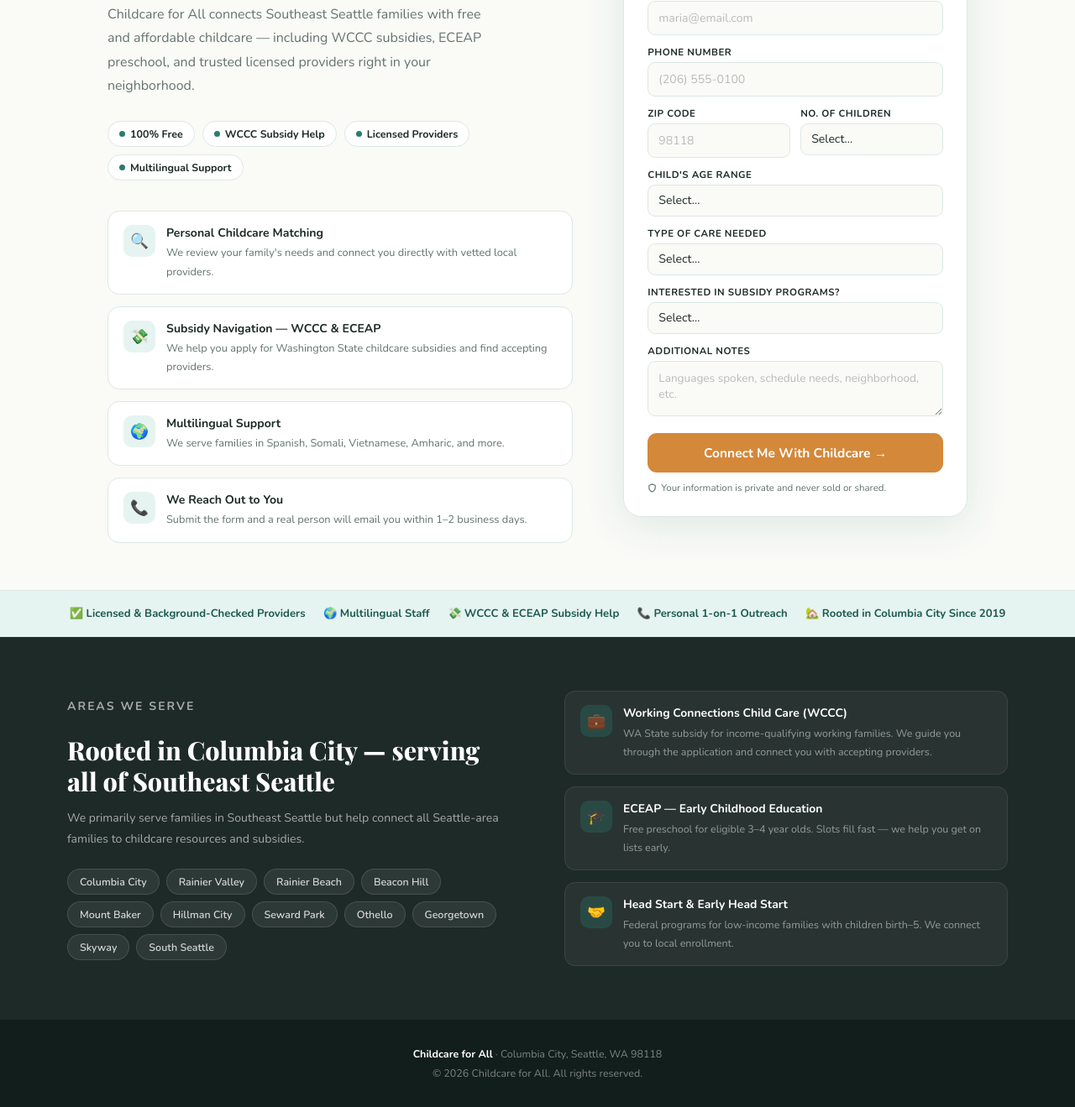
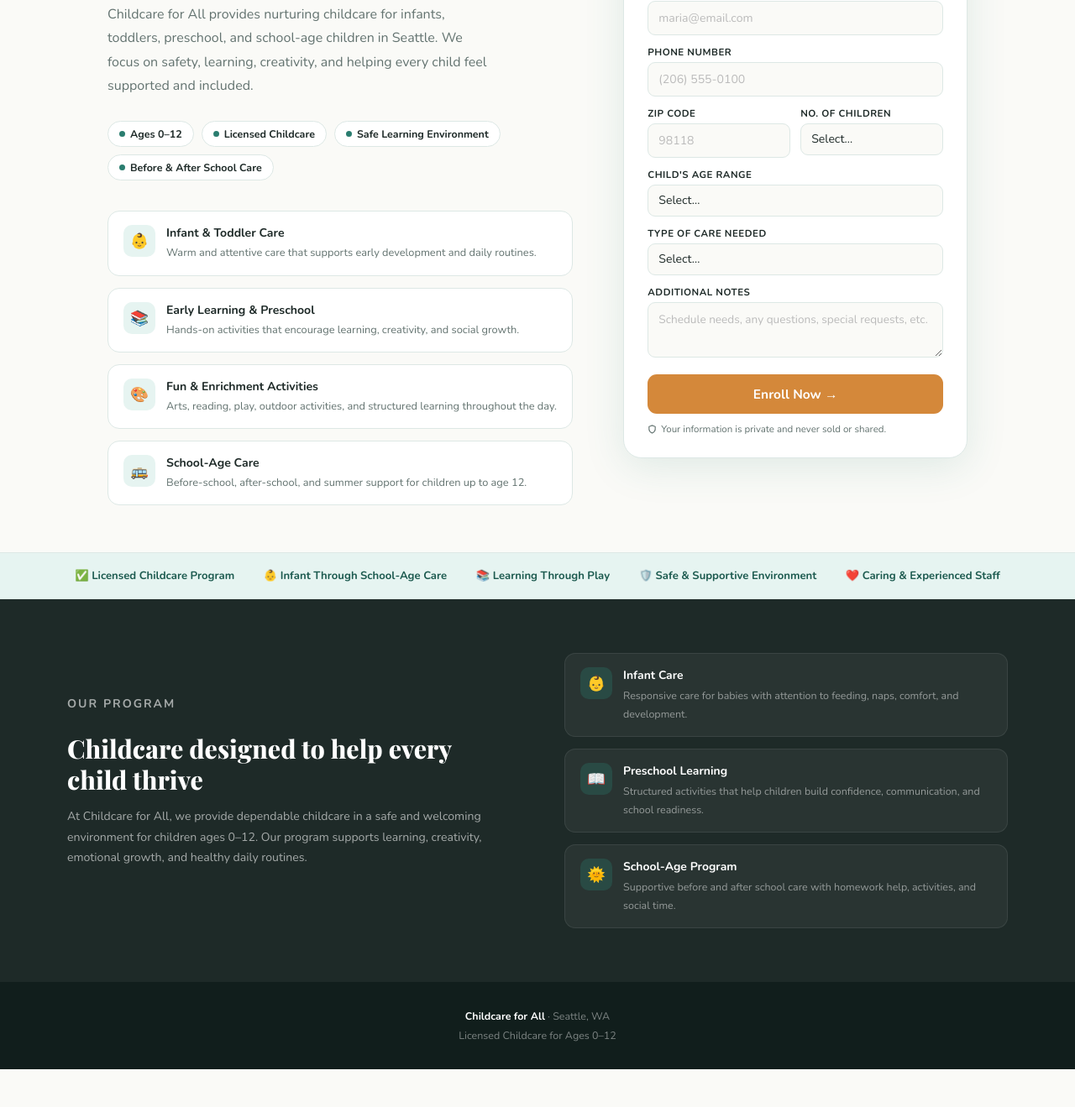
Before and after one commit to barisohussein/barisohussein, a website: page docs/childcare.html in a window 1280 px wide. Shown: the part 402-1721 px from the top of the page at 84% size. After the commit the page ends 1676 px from the top, so only its background shows below. Drawn offline with nearby package versions, Linux system fonts and the light colour scheme; a web font is replaced by a local one.

Commit message:
Update childcare.html

```diff
--- a/docs/childcare.html
+++ b/docs/childcare.html
@@ -3,22 +3,22 @@
 <head>
   <meta charset="UTF-8" />
   <meta name="viewport" content="width=device-width, initial-scale=1.0"/>
-  <title>Childcare for All | Affordable Childcare in Columbia City, Seattle</title>
-  <meta name="description" content="Childcare for All connects Columbia City and Southeast Seattle families with free and affordable childcare, WCCC subsidies, and trusted local providers. Submit your info — we'll reach out personally." />
-  <meta name="keywords" content="childcare Columbia City, affordable childcare Seattle, WCCC subsidy Seattle, free daycare Seattle, preschool Southeast Seattle, childcare near me Seattle" />
+  <title>Childcare for All | Licensed Childcare in Seattle, Ages 0–12</title>
+  <meta name="description" content="Childcare for All provides safe, nurturing childcare for children ages 0–12 in Seattle. Infant, toddler, preschool, and school-age care in a licensed, loving environment." />
+  <meta name="keywords" content="childcare Seattle, licensed daycare Seattle, infant care Seattle, preschool Seattle, after school care Seattle, childcare ages 0-12" />
   <meta name="robots" content="index, follow" />
   <link rel="canonical" href="https://YOUR-USERNAME.github.io/childcare-for-all/" />
-  <meta property="og:title" content="Childcare for All | Columbia City, Seattle" />
-  <meta property="og:description" content="Free childcare matching for Southeast Seattle families. WCCC, ECEAP, and trusted local providers." />
+  <meta property="og:title" content="Childcare for All | Seattle, Washington" />
+  <meta property="og:description" content="Safe, nurturing licensed childcare for infants through school-age children in Seattle." />
   <meta property="og:type" content="website" />
 
   <!-- Local Business Schema for Google -->
   <script type="application/ld+json">
-  {"@context":"https://schema.org","@type":"LocalBusiness","name":"Childcare for All",
-   "description":"Connecting Southeast Seattle families with free and affordable childcare programs including WCCC subsidies and ECEAP.",
-   "address":{"@type":"PostalAddress","addressLocality":"Columbia City","addressRegion":"WA","postalCode":"98118","addressCountry":"US"},
-   "areaServed":["Columbia City","Rainier Valley","Rainier Beach","Beacon Hill","Mount Baker","South Seattle"],
-   "priceRange":"Free","serviceType":["Childcare Referral","WCCC Subsidy","ECEAP Enrollment"]}
+  {"@context":"https://schema.org","@type":"ChildCare","name":"Childcare for All",
+   "description":"Licensed childcare provider in Seattle serving children ages 0–12, including infant, toddler, preschool, and school-age programs.",
+   "address":{"@type":"PostalAddress","addressLocality":"Seattle","addressRegion":"WA","addressCountry":"US"},
+   "areaServed":["Seattle","Washington"],
+   "priceRange":"$$","serviceType":["Infant Care","Toddler Care","Preschool","School-Age Care","Before School Care","After School Care"]}
   </script>
 
   <!-- EmailJS SDK — sends email directly from browser using your Gmail -->
@@ -245,12 +245,6 @@
       font-size: 1.9rem; font-weight: 700; line-height: 1.2; margin-bottom: 14px;
     }
     .areas-wrap p { font-size: 0.88rem; line-height: 1.75; color: rgba(255,255,255,0.6); margin-bottom: 22px; }
-    .tag-cloud { display: flex; flex-wrap: wrap; gap: 8px; }
-    .area-tag {
-      background: rgba(255,255,255,0.07); border: 1px solid rgba(255,255,255,0.12);
-      color: rgba(255,255,255,0.8); font-size: 0.78rem; font-weight: 600;
-      padding: 6px 14px; border-radius: 100px;
-    }
     .subsidy-list { display: flex; flex-direction: column; gap: 14px; }
     .sub-item {
       background: rgba(255,255,255,0.05); border: 1px solid rgba(255,255,255,0.08);
@@ -287,58 +281,58 @@
 <body>
 
 <div class="topbar">
-  🌿 Free childcare matching service — Columbia City &amp; Southeast Seattle
+  🌿 Now enrolling ages 0–12 in Seattle
 </div>
 
 <nav>
   <div class="logo-wrap">
     <span class="logo-name">Childcare for All</span>
-    <span class="logo-loc">Columbia City · Seattle</span>
+    <span class="logo-loc">Seattle, Washington</span>
   </div>
-  <a href="#signup" class="nav-btn">Find Care Now</a>
+  <a href="#signup" class="nav-btn">Enroll Now</a>
 </nav>
 
 <!-- HERO -->
 <section class="hero-wrap">
   <div class="hero-left">
-    <div class="eyebrow">📍 Columbia City, Seattle</div>
-    <h1>Quality childcare<br/>should be <em>within reach</em><br/>for every family</h1>
+    <div class="eyebrow">Licensed Childcare • Ages 0–12</div>
+    <h1>Safe, loving childcare<br/>where children can <em>learn and grow</em></h1>
     <p class="hero-desc">
-      Childcare for All connects Southeast Seattle families with free and affordable childcare — including WCCC subsidies, ECEAP preschool, and trusted licensed providers right in your neighborhood.
+      Childcare for All provides nurturing childcare for infants, toddlers, preschool, and school-age children in Seattle. We focus on safety, learning, creativity, and helping every child feel supported and included.
     </p>
     <div class="badge-row">
-      <div class="badge"><div class="badge-dot"></div>100% Free</div>
-      <div class="badge"><div class="badge-dot"></div>WCCC Subsidy Help</div>
-      <div class="badge"><div class="badge-dot"></div>Licensed Providers</div>
-      <div class="badge"><div class="badge-dot"></div>Multilingual Support</div>
+      <div class="badge"><div class="badge-dot"></div>Ages 0–12</div>
+      <div class="badge"><div class="badge-dot"></div>Licensed Childcare</div>
+      <div class="badge"><div class="badge-dot"></div>Safe Learning Environment</div>
+      <div class="badge"><div class="badge-dot"></div>Before &amp; After School Care</div>
     </div>
     <div class="features">
       <div class="feature">
-        <div class="feat-icon">🔍</div>
+        <div class="feat-icon">👶</div>
         <div class="feat-text">
-          <strong>Personal Childcare Matching</strong>
-          <span>We review your family's needs and connect you directly with vetted local providers.</span>
+          <strong>Infant &amp; Toddler Care</strong>
+          <span>Warm and attentive care that supports early development and daily routines.</span>
         </div>
       </div>
       <div class="feature">
-        <div class="feat-icon">💸</div>
+        <div class="feat-icon">📚</div>
         <div class="feat-text">
-          <strong>Subsidy Navigation — WCCC &amp; ECEAP</strong>
-          <span>We help you apply for Washington State childcare subsidies and find accepting providers.</span>
+          <strong>Early Learning &amp; Preschool</strong>
+          <span>Hands-on activities that encourage learning, creativity, and social growth.</span>
         </div>
       </div>
       <div class="feature">
-        <div class="feat-icon">🌍</div>
+        <div class="feat-icon">🎨</div>
         <div class="feat-text">
-          <strong>Multilingual Support</strong>
-          <span>We serve families in Spanish, Somali, Vietnamese, Amharic, and more.</span>
+          <strong>Fun &amp; Enrichment Activities</strong>
+          <span>Arts, reading, play, outdoor activities, and structured learning throughout the day.</span>
         </div>
       </div>
       <div class="feature">
-        <div class="feat-icon">📞</div>
+        <div class="feat-icon">🚌</div>
         <div class="feat-text">
-          <strong>We Reach Out to You</strong>
-          <span>Submit the form and a real person will email you within 1–2 business days.</span>
+          <strong>School-Age Care</strong>
+          <span>Before-school, after-school, and summer support for children up to age 12.</span>
         </div>
       </div>
     </div>
@@ -347,8 +341,8 @@
   <!-- FORM -->
   <div class="form-card" id="signup">
     <div class="form-top">
-      <h2>Find Childcare Near You</h2>
-      <p>Submit your info — we'll personally reach out within 1–2 business days.</p>
+      <h2>Enroll Your Child Today</h2>
+      <p>Tell us about your childcare needs and we'll contact you soon.</p>
     </div>
     <div class="form-body">
       <div id="lead-form">
@@ -401,30 +395,20 @@
               <option value="">Select…</option>
               <option>Full-time daycare</option>
               <option>Part-time care</option>
+              <option>Before-school care</option>
               <option>After-school care</option>
-              <option>Drop-in / flexible</option>
-              <option>In-home nanny</option>
+              <option>Summer program</option>
               <option>Special needs support</option>
             </select>
           </div>
           <div>
-            <label for="subsidy">Interested in Subsidy Programs?</label>
-            <select id="subsidy">
-              <option value="">Select…</option>
-              <option>Yes — WCCC (Working Connections Child Care)</option>
-              <option>Yes — ECEAP (Early Childhood Education)</option>
-              <option>Yes — not sure which</option>
-              <option>No — looking for private pay</option>
-            </select>
-          </div>
-          <div>
             <label for="notes">Additional Notes</label>
-            <textarea id="notes" placeholder="Languages spoken, schedule needs, neighborhood, etc."></textarea>
+            <textarea id="notes" placeholder="Schedule needs, any questions, special requests, etc."></textarea>
           </div>
         </div>
 
         <button class="submit-btn" id="submit-btn" onclick="submitLead()">
-          Connect Me With Childcare →
+          Enroll Now →
         </button>
         <div class="status-bar" id="status-bar"></div>
         <p class="privacy">
@@ -435,8 +419,10 @@
 
       <div class="success-view" id="success-view">
         <div class="success-icon">🌿</div>
-        <h3>You're on our list!</h3>
-        <p>Thank you for reaching out to Childcare for All. Our team will contact you within 1–2 business days with childcare options matched to your family.</p>
+        <h3>Thank You!</h3>
+        <p>
+          We received your information and will contact you soon about enrollment availability and childcare options at Childcare for All.
+        </p>
       </div>
     </div>
   </div>
@@ -445,55 +431,44 @@
 <!-- TRUST BAR -->
 <div class="trust-bar">
   <div class="trust-inner">
-    <div class="trust-item">✅ Licensed &amp; Background-Checked Providers</div>
-    <div class="trust-item">🌍 Multilingual Staff</div>
-    <div class="trust-item">💸 WCCC &amp; ECEAP Subsidy Help</div>
-    <div class="trust-item">📞 Personal 1-on-1 Outreach</div>
-    <div class="trust-item">🏡 Rooted in Columbia City Since 2019</div>
+    <div class="trust-item">✅ Licensed Childcare Program</div>
+    <div class="trust-item">👶 Infant Through School-Age Care</div>
+    <div class="trust-item">📚 Learning Through Play</div>
+    <div class="trust-item">🛡️ Safe &amp; Supportive Environment</div>
+    <div class="trust-item">❤️ Caring &amp; Experienced Staff</div>
   </div>
 </div>
 
-<!-- AREAS -->
+<!-- PROGRAM SECTION -->
 <section class="areas-wrap">
   <div class="areas-inner">
     <div>
-      <p class="section-eye">Areas We Serve</p>
-      <h2>Rooted in Columbia City — serving all of Southeast Seattle</h2>
-      <p>We primarily serve families in Southeast Seattle but help connect all Seattle-area families to childcare resources and subsidies.</p>
-      <div class="tag-cloud">
-        <span class="area-tag">Columbia City</span>
-        <span class="area-tag">Rainier Valley</span>
-        <span class="area-tag">Rainier Beach</span>
-        <span class="area-tag">Beacon Hill</span>
-        <span class="area-tag">Mount Baker</span>
-        <span class="area-tag">Hillman City</span>
-        <span class="area-tag">Seward Park</span>
-        <span class="area-tag">Othello</span>
-        <span class="area-tag">Georgetown</span>
-        <span class="area-tag">Skyway</span>
-        <span class="area-tag">South Seattle</span>
-      </div>
+      <p class="section-eye">Our Program</p>
+      <h2>Childcare designed to help every child thrive</h2>
+      <p>
+        At Childcare for All, we provide dependable childcare in a safe and welcoming environment for children ages 0–12. Our program supports learning, creativity, emotional growth, and healthy daily routines.
+      </p>
     </div>
     <div class="subsidy-list">
       <div class="sub-item">
-        <div class="sub-icon">💼</div>
+        <div class="sub-icon">👶</div>
         <div>
-          <strong>Working Connections Child Care (WCCC)</strong>
-          <span>WA State subsidy for income-qualifying working families. We guide you through the application and connect you with accepting providers.</span>
+          <strong>Infant Care</strong>
+          <span>Responsive care for babies with attention to feeding, naps, comfort, and development.</span>
         </div>
       </div>
       <div class="sub-item">
-        <div class="sub-icon">🎓</div>
+        <div class="sub-icon">📖</div>
         <div>
-          <strong>ECEAP — Early Childhood Education</strong>
-          <span>Free preschool for eligible 3–4 year olds. Slots fill fast — we help you get on lists early.</span>
+          <strong>Preschool Learning</strong>
+          <span>Structured activities that help children build confidence, communication, and school readiness.</span>
         </div>
       </div>
       <div class="sub-item">
-        <div class="sub-icon">🤝</div>
+        <div class="sub-icon">🌞</div>
         <div>
-          <strong>Head Start &amp; Early Head Start</strong>
-          <span>Federal programs for low-income families with children birth–5. We connect you to local enrollment.</span>
+          <strong>School-Age Program</strong>
+          <span>Supportive before and after school care with homework help, activities, and social time.</span>
         </div>
       </div>
     </div>
@@ -501,44 +476,17 @@
 </section>
 
 <footer>
-  <strong>Childcare for All</strong> · Columbia City, Seattle, WA 98118<br/>
-  <span style="margin-top:6px;display:block;">© 2026 Childcare for All. All rights reserved.</span>
+  <strong>Childcare for All</strong> · Seattle, WA<br/>
+  <span style="margin-top:6px;display:block;">
+    Licensed Childcare for Ages 0–12
+  </span>
 </footer>
 
-<!-- ═══════════════════════════════════════════════════════════
-  EMAIL SETUP INSTRUCTIONS (read before going live):
-
-  1. Go to https://www.emailjs.com and create a FREE account
-  2. Click "Add New Service" → choose Gmail → connect your Gmail account
-     → copy your SERVICE ID (looks like: service_xxxxxxx)
-  3. Click "Email Templates" → Create Template → paste this in the template body:
-     ────────────────────────────────────────────────
-     New Lead — Childcare for All
-     Submitted: {{timestamp}}
-
-     Name:     {{first_name}} {{last_name}}
-     Email:    {{email}}
-     Phone:    {{phone}}
-     ZIP:      {{zip}}
-     Children: {{children}}
-     Age Range:{{age_range}}
-     Care Type:{{care_type}}
-     Subsidy:  {{subsidy}}
-     Notes:    {{notes}}
-
-     Reply directly: {{email}}
-     ────────────────────────────────────────────────
-     Set "To Email" = your Gmail address
-     Set "Reply To" = {{email}}
-     → copy your TEMPLATE ID (looks like: template_xxxxxxx)
-  4. Click "Account" → copy your PUBLIC KEY (looks like: aBcDeFgHiJk...)
-  5. Replace the 3 placeholder values below with your real IDs
-═══════════════════════════════════════════════════════════ -->
 <script>
   // ── PASTE YOUR EMAILJS CREDENTIALS HERE ──────────────────
-  const EMAILJS_PUBLIC_KEY  = 'R6Dtu6PObg07M0oxl';       // from Account page
-  const EMAILJS_SERVICE_ID  = 'service_wwwq9am';       // e.g. service_abc123
-  const EMAILJS_TEMPLATE_ID = 'template_czg9335';      // e.g. template_xyz789
+  const EMAILJS_PUBLIC_KEY  = 'R6Dtu6PObg07M0oxl';
+  const EMAILJS_SERVICE_ID  = 'service_wwwq9am';
+  const EMAILJS_TEMPLATE_ID = 'template_czg9335';
   // ─────────────────────────────────────────────────────────
 
   emailjs.init({ publicKey: EMAILJS_PUBLIC_KEY });
@@ -580,21 +528,19 @@
       children:   document.getElementById('children').value       || 'Not specified',
       age_range:  document.getElementById('age').value            || 'Not specified',
       care_type:  document.getElementById('caretype').value       || 'Not specified',
-      subsidy:    document.getElementById('subsidy').value        || 'Not specified',
       notes:      document.getElementById('notes').value.trim()   || 'None',
     };
 
     try {
       await emailjs.send(EMAILJS_SERVICE_ID, EMAILJS_TEMPLATE_ID, templateParams);
-      // Show success screen
       document.getElementById('lead-form').style.display  = 'none';
       document.getElementById('success-view').style.display = 'block';
     } catch (err) {
       console.error('EmailJS error:', err);
       btn.disabled    = false;
-      btn.textContent = 'Connect Me With Childcare →';
+      btn.textContent = 'Enroll Now →';
       status.className    = 'status-bar failed';
-      status.textContent  = '⚠️ Something went wrong. Please try again or email us directly.';
+      status.textContent  = '⚠️ Something went wrong. Please try again or contact us directly.';
     }
   }
 </script>
```
